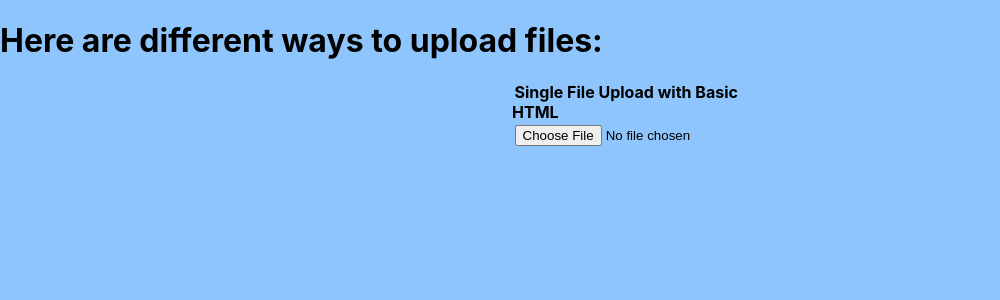
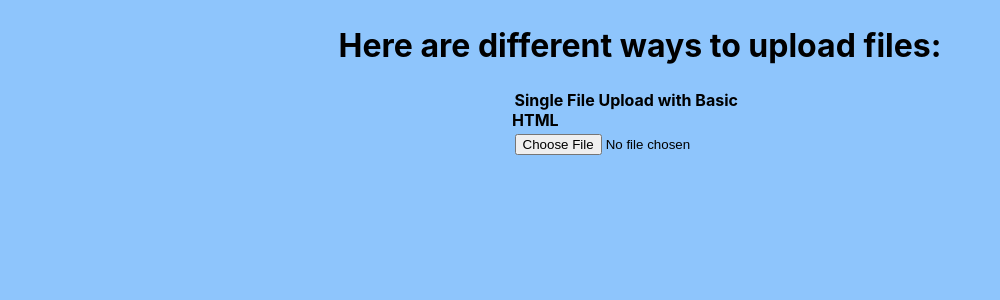
Before and after one commit to nataliemcmann/aws-sdk-v3-upload, a React (Create React App) app: page / in a window 1280 px wide. Shown: the top 300 px of the page, without its empty margins (0-1000 px from the left). Built offline with nearby package versions, Linux system fonts and the light colour scheme.

Commit message:
centered h1 and added margin to header

```diff
--- a/src/components/App/App.css
+++ b/src/components/App/App.css
@@ -1,5 +1,10 @@
 body {
   background-color: #8EC5FC;
+}
+
+h1 {
+  text-align: center;
+  margin: 2%;
 }
 
 .uploadForms {
```
